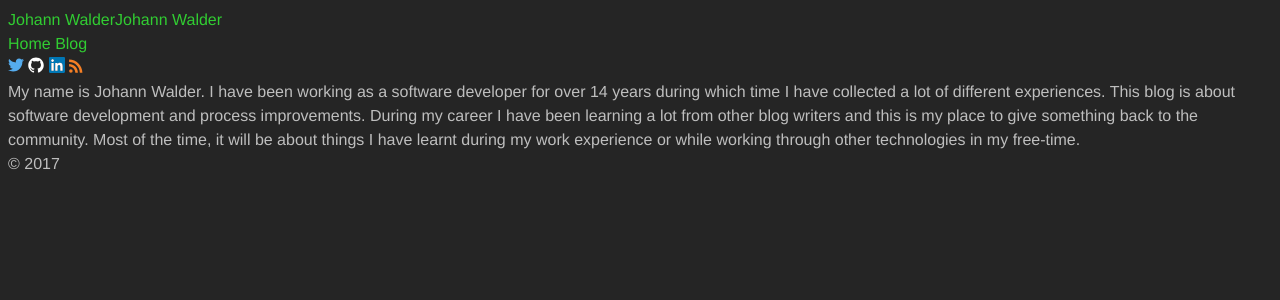
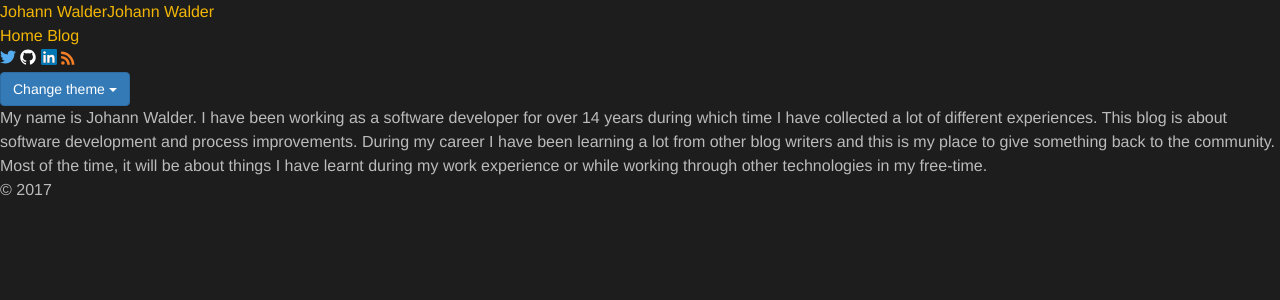
Before and after one commit to johannwalder/johannwalder.github.io, a Jekyll site: the page built from index.html, in a window 1280 px wide. Shown: the top 300 px of the page. Built offline with Jekyll 4.4.1, drawn with Linux system fonts in a browser that asks for light colours; nearby versions of some CDN libraries.

Commit message:
Added theme switcher and set dark theme as default

```diff
--- /dev/null
+++ b/_includes/color-schema-nav.html
@@ -0,0 +1,10 @@
+<div class="dropdown">
+  <button class="btn btn-primary dropdown-toggle" type="button" data-toggle="dropdown">
+    Change theme
+    <span class="caret"></span>
+  </button>
+  <ul class="dropdown-menu">
+    <li><a href="javascript: setCookie('theme', 'dark', 14); window.location.reload();">Dark theme</a></li>
+    <li><a href="javascript: setCookie('theme', 'light', 14); window.location.reload();">Light theme</a></li>
+  </ul>
+</div>
--- a/_includes/head.html
+++ b/_includes/head.html
@@ -6,7 +6,34 @@
   <title>Johann Walder - {% if page.title %}{{ page.title | escape }}{% else %}{{ site.title | escape }}{% endif %}</title>
   <meta name="description" content="{{ page.excerpt | default: site.description | strip_html | normalize_whitespace | truncate: 160 | escape }}">
 
-  <link rel="stylesheet" href="{{ '/css/main.css' | relative_url }}">
+  <link rel="stylesheet" href="https://maxcdn.bootstrapcdn.com/bootstrap/3.3.7/css/bootstrap.min.css">
+    <script src="https://ajax.googleapis.com/ajax/libs/jquery/3.1.1/jquery.min.js"></script>
+    <script src="https://maxcdn.bootstrapcdn.com/bootstrap/3.3.7/js/bootstrap.min.js"></script>
+    <script>
+        function setCookie(cname, cvalue, exdays) {
+            var d = new Date();
+            d.setTime(d.getTime() + (exdays * 24 * 60 * 60 * 1000));
+            var expires = "expires=" + d.toUTCString();
+            var path = "path=/";
+            document.cookie = cname + "=" + cvalue + "; " + expires + "; " + path;
+        }
+
+        function getCookie(name) {
+            var value = "; " + document.cookie;
+            var parts = value.split("; " + name + "=");
+            if (parts.length == 2) {
+                return parts.pop().split(";").shift();
+            }
+        }
+
+        var theme = getCookie("theme");
+        if (!theme) {
+            theme = "dark";
+        }
+
+        var styleFile = "main-" + theme + ".css";
+        document.writeln('<link rel="stylesheet" type="text/css" href="/css/' + styleFile + '">');
+  </script>
   <link rel="canonical" href="{{ page.url | replace:'index.html','' | absolute_url }}">
   <link rel="alternate" type="application/rss+xml" title="{{ site.title | escape }}" href="{{ '/feed.xml' | relative_url }}">
   <link rel="author" href="https://plus.google.com/u/0/108076284393805132350/posts"/>
--- a/_includes/nav.html
+++ b/_includes/nav.html
@@ -2,4 +2,5 @@
     <a class="page-link{% if page.section == 'home' %} active{% endif %}" href="/">Home</a>
     <a class="page-link{% if page.section == 'blog' %} active{% endif %}" href="/blog">Blog</a>
     {% include social.html %}
+    {% include color-schema-nav.html %}
 </nav>
--- /dev/null
+++ b/css/main-dark.scss
@@ -0,0 +1,41 @@
+---
+layout: null
+# Only the main Sass file needs front matter (the dashes are enough)
+---
+@charset "utf-8";
+
+// Our variables
+$base-font-family: "Helvetica Neue", Helvetica, Arial, sans-serif;
+$base-font-size:   16px;
+$base-font-weight: 400;
+$small-font-size:  $base-font-size * 0.875;
+$base-line-height: 1.5;
+
+$spacing-unit:     30px;
+
+$text-color:       #bbb;
+$background-color: #1d1d1d;
+$brand-color:      #F3B605;
+
+$grey-color:       #828282;
+$grey-color-light: lighten($grey-color, 40%);
+$grey-color-dark:  darken($grey-color, 25%);
+
+$svg-icon-color:   #ffffff;
+
+// Width of the content area
+$content-width:    800px;
+
+.table-striped > tbody > tr:nth-of-type(2n+1) {
+	background-color: darken($grey-color, 20%);
+}
+
+.table-striped > tbody > tr:nth-of-type(2n) {
+	background-color: darken($grey-color, 25%);
+}
+
+@import
+        "base",
+        "layout",
+        "syntax-highlighting"
+;
--- /dev/null
+++ b/css/main-light.scss
@@ -0,0 +1,33 @@
+---
+layout: null
+# Only the main Sass file needs front matter (the dashes are enough)
+---
+@charset "utf-8";
+
+// Our variables
+$base-font-family: "Helvetica Neue", Helvetica, Arial, sans-serif;
+$base-font-size:   16px;
+$base-font-weight: 400;
+$small-font-size:  $base-font-size * 0.875;
+$base-line-height: 1.5;
+
+$spacing-unit:     30px;
+
+$text-color:       #555;
+$background-color: #fff;
+$brand-color:      #31CD32;
+
+$grey-color:       #828282;
+$grey-color-light: lighten($grey-color, 40%);
+$grey-color-dark:  darken($grey-color, 25%);
+
+$svg-icon-color:   #ffffff;
+
+// Width of the content area
+$content-width:    800px;
+
+@import
+        "base",
+        "layout",
+        "syntax-highlighting"
+;
```
